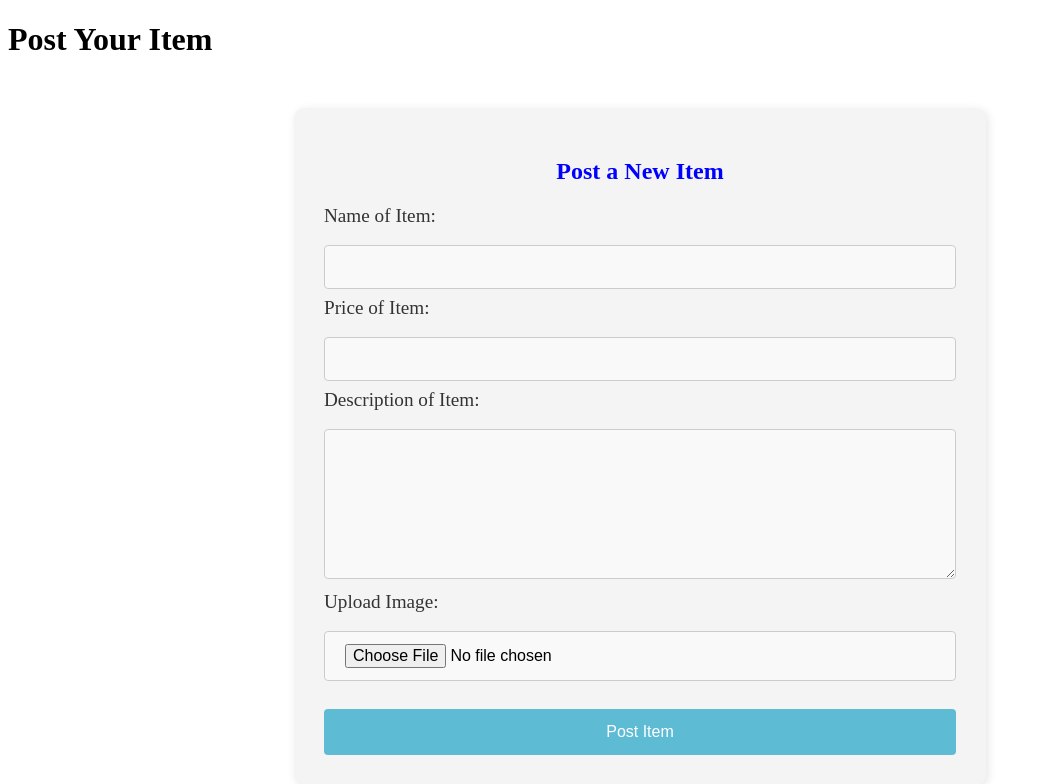
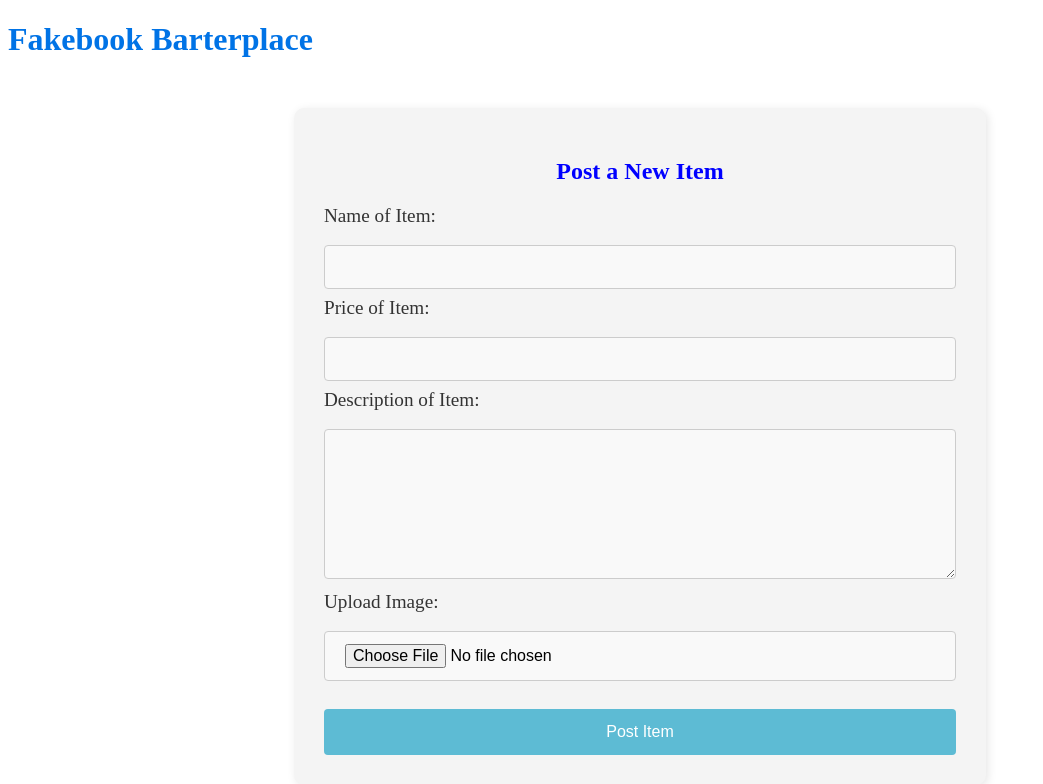
Before and after one commit to RayhanRashid/FakeBook-BarterPlace, a Flask app: page /post-item in a window 1280 px wide. Shown: the top 784 px of the page, without its empty margins (0-1043 px from the left). Run offline with Flask 2, Linux system fonts and the light colour scheme.

Commit message:
made some changes to let post page and item page headings return to homepage onclick, and fixed broadcast/room bug

```diff
--- a/static/js/functions.js
+++ b/static/js/functions.js
@@ -3,6 +3,7 @@ let loginBtn = document.getElementById('login_button');
 let home_post_button = document.getElementById('unlogged-post')
 let close_button_login = document.getElementById('close_button_login');
 let close_button_register = document.getElementById('close_button_register');
+
 
 //show the modal when the login button is clicked
 loginBtn.onclick = function() {
@@ -34,4 +35,5 @@ document.getElementById("register_link").addEventListener("click", function() {
 // Make a request for /item/{itemId} when an item is clicked
 function viewItem(itemId) {
     window.location.href = "/item/" + itemId;
+    socket.emit('join_room', itemId);
 }
--- a/templates/itempage/item.html
+++ b/templates/itempage/item.html
@@ -24,7 +24,7 @@
 </head>
 <body>
     <header>
-        <h1>Fakebook Barterplace</h1>
+        <h1><a href="/" style="text-decoration: none; color:#0073e6">Fakebook Barterplace</a></h1>
     </header>
 
     <main>
@@ -59,6 +59,7 @@
                 <input type="number" id="bid-input" placeholder="Enter your bid" min="1" required>
                 <button type="button" id="place-bid-button" onclick="placeBid()">Place Bid</button>
             {% else %}
+                <input type="hidden" id="item-id" value="{{ item['item_id'] }}">
                 <p>You need to <a href="/">log in</a> to place a bid.</p>
             {% endif %}
         </div>
--- a/templates/postpage/post.html
+++ b/templates/postpage/post.html
@@ -9,7 +9,7 @@
 <body>
 
 <header>
-    <h1>Post Your Item</h1>
+    <h1><a href="/" style="text-decoration: none; color:#0073e6">Fakebook Barterplace</a></h1>
 </header>
 
 <main>
```
